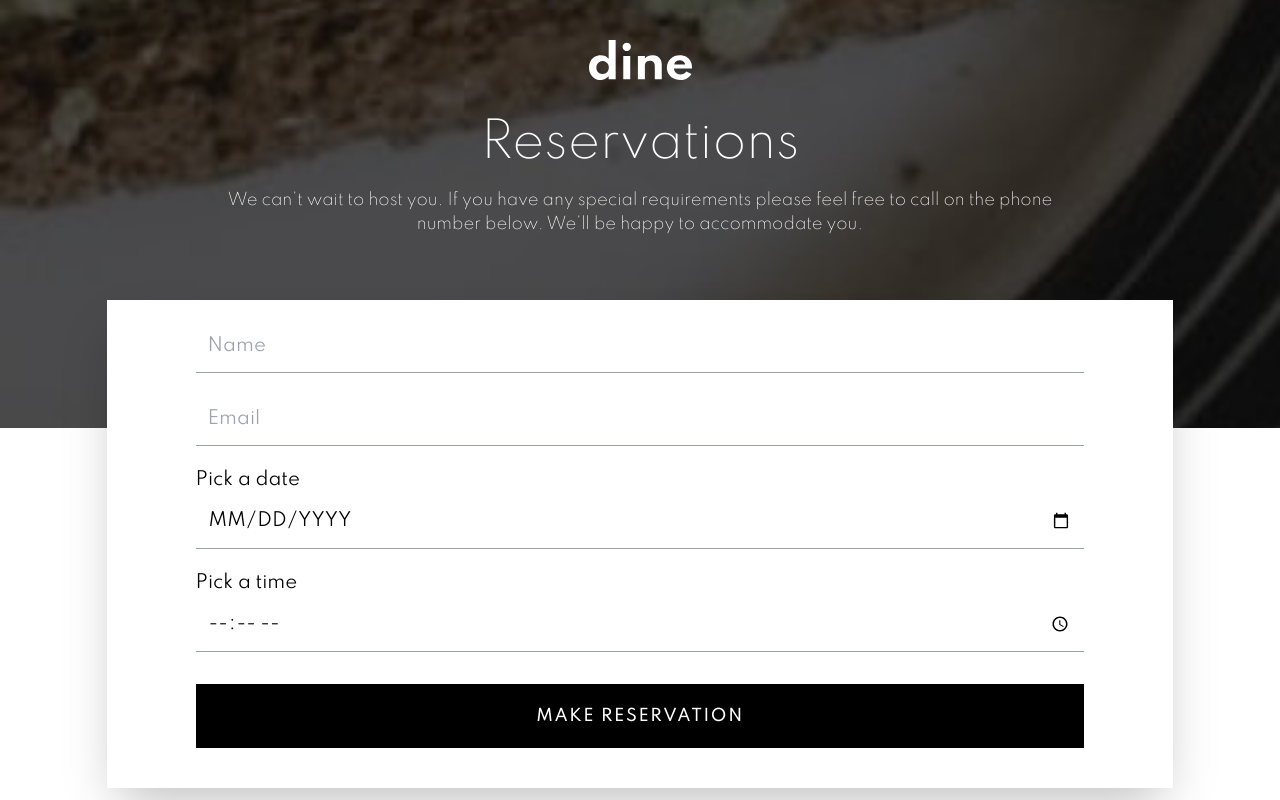
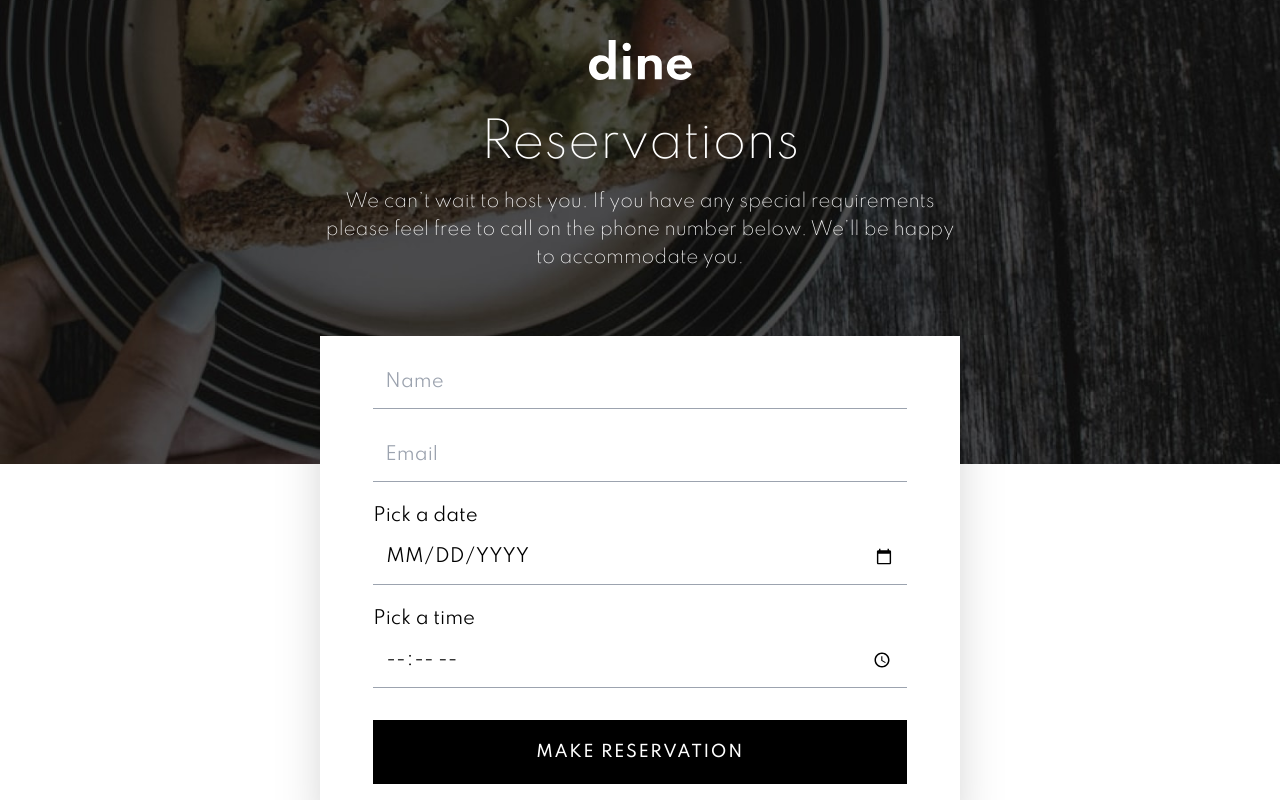
Before and after one commit to idriss101/Dine-Restaurant, a Next.js app: page /booking in a window 1280 px wide. Shown: the top 800 px of the page. Built offline with nearby package versions, Linux system fonts and the light colour scheme.

Commit message:
booking page made responsive for desktop

```diff
--- a/components/BookingForm.js
+++ b/components/BookingForm.js
@@ -2,9 +2,10 @@ import React from "react";
 
 export default function BookingForm() {
   return (
+    <div className="h-4/6 ">
       <form
         action=""
-      className="bg-white flex flex-col items-center w-5/6  pb-10 shadow-2xl mx-auto -mt-32 z-50 overflow-visible mb-20"
+        className="bg-white flex flex-col items-center w-5/6  pb-10 shadow-2xl mx-auto -mt-32 z-50 overflow-visible mb-20 lg:w-4/6 xl:w-3/6 "
       >
         <input
           type="text"
@@ -37,5 +38,6 @@ export default function BookingForm() {
           Make Reservation
         </div>
       </form>
+    </div>
   );
 }
--- a/components/BookingLanding.js
+++ b/components/BookingLanding.js
@@ -1,16 +1,22 @@
 import React from "react";
+import Link from "next/link";
 
 export default function BookingLanding() {
   return (
-    <div className="bg-hero-mobile-booking bg-cover bg-center bg-no-repeat flex flex-col items-center z-0  overflow-visible ">
-      <img
-        src="/starter-code/images/logo.svg"
-        alt="company logo"
-        className="w-30 object-contain mb-10 pt-10 "
-      />
-      <div className="flex flex-col items-center text-white w-5/6 text-center pb-48 md:w-4/6">
-        <h1 className="text-5xl font-extra-light mb-5">Reservations</h1>
-        <p className="font-extra-light text-md">
+    <div className="bg-hero-mobile-booking md:bg-hero-tablet-booking lg:bg-hero-desktop-booking bg-cover bg-center bg-no-repeat flex flex-col items-center z-0  overflow-visible ">
+      <Link href="/">
+        <a>
+          <img
+            src="/starter-code/images/logo.svg"
+            alt="company logo"
+            className="w-30 object-contain mb-10 pt-10 "
+          />
+        </a>
+      </Link>
+
+      <div className="flex flex-col items-center text-white w-5/6 text-center pb-48 md:w-4/6 lg:w-3/6">
+        <h1 className="text-5xl font-extra-light mb-5 ">Reservations</h1>
+        <p className="font-extra-light text-md lg:text-lg">
           We can’t wait to host you. If you have any special requirements please
           feel free to call on the phone number below. We’ll be happy to
           accommodate you.
--- a/components/Events.js
+++ b/components/Events.js
@@ -105,13 +105,15 @@ export default function Events(props) {
             <p className="font-normal lg:text-left lg:mb-10 mb-10 md:text-xl ">
               {eventContent.body}
             </p>
+            <Link href="/booking">
+              <a>
                 <div className="bg-black text-white  py-5 px-16 mb-10 lg:px-10 lg:mb-0 xl:px-10 xl:w-1/2 hover:bg-white hover:text-black border border-solid hover:border-black cursor-pointer transition-all">
                   <p className="uppercase font-medium tracking-wide">
-                <Link href="/booking">
-                  <a>Book a table</a>
-                </Link>
+                    Book a table
                   </p>
                 </div>
+              </a>
+            </Link>
           </div>
         </div>
       </div>
@@ -120,13 +122,15 @@ export default function Events(props) {
         <h4 className="text-white font-bold text-4xl text-center pt-20 pb-6 lg:text-3xl lg:pt-10">
           Ready to make a reservation?
         </h4>
+        <Link href="/booking">
+          <a>
             <div className=" py-5 px-16 border border-solid border-white mb-20 lg:mb-0  hover:bg-white hover:text-black transition-all cursor-pointer text-white">
               <p className=" uppercase font-medium tracking-wide">
-            <Link href="/booking">
-              <a>Book a table</a>
-            </Link>
+                Book a table
               </p>
             </div>
+          </a>
+        </Link>
       </div>
     </div>
   );
--- a/components/Footer.js
+++ b/components/Footer.js
@@ -2,7 +2,7 @@ import React from "react";
 
 export default function Footer() {
   return (
-    <div className="bg-black flex flex-col items-center  text-white pb-20 md:flex-row md:mx-auto md:items-start md:pt-16 md:pl-14 lg:pb-10 xl:justify-center">
+    <div className="bg-black flex flex-col items-center  text-white pb-20 md:flex-row md:mx-auto md:items-start md:pt-16 md:pl-14 lg:pb-10 xl:justify-center lg:relative lg:bottom-0">
       <div className="">
         <img
           src="/starter-code/images/logo.svg"
--- a/components/Landing.js
+++ b/components/Landing.js
@@ -18,13 +18,15 @@ export default function Landing() {
             Experience our seasonal menu in beautiful country surroundings. Eat
             the freshest produce from the comfort of our farmhouse.
           </p>
-          <div className="border-white border-solid border py-5 px-14 hover:bg-white hover:text-black transition-all cursor-pointer text-white">
-            <p className=" uppercase font-medium text-md hover:text-black">
-              <Link href="/booking">
-                <a>Book a table</a>
-              </Link>
-            </p>
-          </div>
+          <Link href="/booking">
+            <a>
+              <div className="border-white border-solid border py-5 px-14 hover:bg-white hover:text-black transition-all cursor-pointer text-white">
+                <p className=" uppercase font-medium text-md hover:text-black">
+                  Book a table
+                </p>
+              </div>
+            </a>
+          </Link>
         </div>
       </div>
     </div>
--- a/components/Layout.js
+++ b/components/Layout.js
@@ -8,7 +8,7 @@ export default function Layout({ title, children }) {
         <title>{title}</title>
         <link rel="icon" href="/favicon.ico" />
       </Head>
-      <main className="font-spartan w-screen overflow-x-hidden">
+      <main className="font-spartan w-screen overflow-x-hidden h-screen relative">
         {children}
       </main>
     </div>
--- a/tailwind.config.js
+++ b/tailwind.config.js
@@ -36,6 +36,10 @@ module.exports = {
           "url('/starter-code/images/homepage/ready-bg-desktop.jpg')",
         "hero-mobile-booking":
           "url('/starter-code/images/booking/hero-bg-mobile.jpg')",
+        "hero-tablet-booking":
+          "url('/starter-code/images/booking/hero-bg-tablet.jpg')",
+        "hero-desktop-booking":
+          "url('/starter-code/images/booking/hero-bg-desktop.jpg')",
       },
     },
   },
```
Lines whose indentation alone changed are shown as unchanged.
